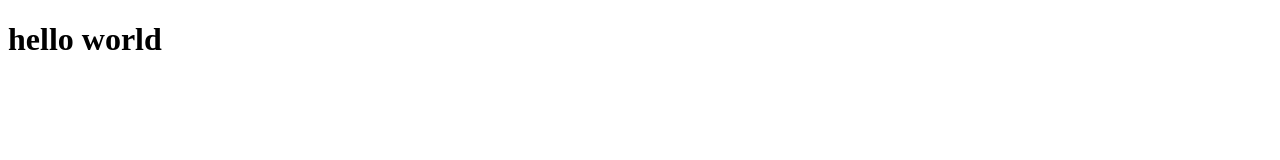
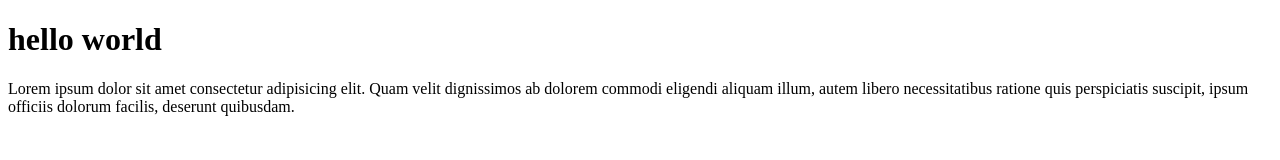
Before and after one commit to Priyasinghfs/Html0001, a plain HTML site: page index.html in a window 1280 px wide. Drawn offline with Linux system fonts and the light colour scheme.

Commit message:
message 2

```diff
--- a/index.html
+++ b/index.html
@@ -9,5 +9,11 @@
     <h1>
         hello world
     </h1>
+    <p>
+        Lorem ipsum dolor sit amet consectetur adipisicing elit.
+         Quam velit dignissimos ab dolorem commodi eligendi aliquam illum,
+         autem libero necessitatibus ratione quis
+        perspiciatis suscipit, ipsum officiis dolorum facilis, deserunt quibusdam.
+    </p>
 </body>
 </html>
```
